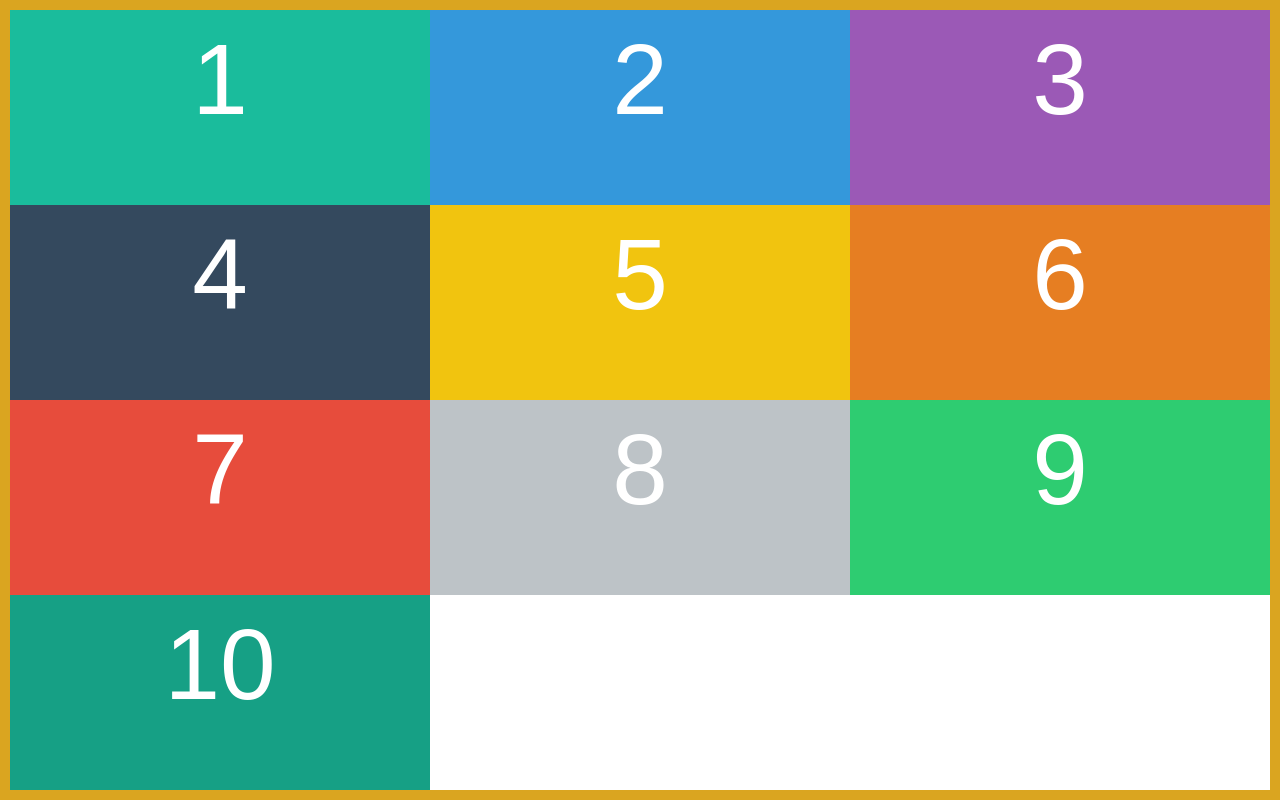
After one commit to Jairosz/2-DAW, a PHP site: page /flex-wrap.html in a window 1280 px wide. The commit adds this page. Run offline with PHP 8.4, Linux system fonts and the light colour scheme.

Commit message:
ejercicios
ejs

```diff
--- a/Desarrollo_Web_en_Entorno_Cliente/UD1-EJS/U1_R1_Ej1.html
+++ b/Desarrollo_Web_en_Entorno_Cliente/UD1-Seleccion de Arquitecturas/U1_R1_Ej1.html
@@ -9,5 +9,7 @@
     <h1> Modificando el código HTML</h1>
     <p id = "prueba">Modificando todo el contenido</p>
     <button type ="button" onclick="document.getElementById('prueba').innerHTML ='Cambiando todo el contenido'">Dale click</button>
+    <button type ="button" onclick="document.getElementById('titulo').innerHTML ='Cambiando el titulo'">cambiar tituliko</button>
+
 </body>
 </html>
--- a/Desarrollo_Web_en_Entorno_Cliente/UD1-EJS/U1_R2_Ej3.js
+++ b/Desarrollo_Web_en_Entorno_Cliente/UD1-Seleccion de Arquitecturas/U1_R2_Ej3.js
@@ -10,5 +10,4 @@ function cambiarColor(){
         botonFalse.classList.remove('colorBotonDefault');
         botonFalse.classList.add('colorBotonRed');
     }
-
 }
--- /dev/null
+++ b/Diseño_de_Interfaces_Web/flex-wrap.css
@@ -0,0 +1,54 @@
+/* CSS Normalize */
+article,aside,details,figcaption,figure,footer,header,hgroup,nav,section,summary{display:block;}audio,canvas,video{display:inline-block;}audio:not([controls]){display:none;height:0;}[hidden]{display:none;}html{font-family:sans-serif;-webkit-text-size-adjust:100%;-ms-text-size-adjust:100%;}a:focus{outline:thin dotted;}a:active,a:hover{outline:0;}h1{font-size:2em;}abbr[title]{border-bottom:1px dotted;}b,strong{font-weight:700;}dfn{font-style:italic;}mark{background:#ff0;color:#000;}code,kbd,pre,samp{font-family:monospace, serif;font-size:1em;}pre{white-space:pre-wrap;word-wrap:break-word;}q{quotes:\201C \201D \2018 \2019;}small{font-size:80%;}sub,sup{font-size:75%;line-height:0;position:relative;vertical-align:baseline;}sup{top:-.5em;}sub{bottom:-.25em;}img{border:0;}svg:not(:root){overflow:hidden;}fieldset{border:1px solid silver;margin:0 2px;padding:.35em .625em .75em;}button,input,select,textarea{font-family:inherit;font-size:100%;margin:0;}button,input{line-height:normal;}button,html input[type=button],/* 1 */
+input[type=reset],input[type=submit]{-webkit-appearance:button;cursor:pointer;}button[disabled],input[disabled]{cursor:default;}input[type=checkbox],input[type=radio]{box-sizing:border-box;padding:0;}input[type=search]{-webkit-appearance:textfield;-moz-box-sizing:content-box;-webkit-box-sizing:content-box;box-sizing:content-box;}input[type=search]::-webkit-search-cancel-button,input[type=search]::-webkit-search-decoration{-webkit-appearance:none;}textarea{overflow:auto;vertical-align:top;}table{border-collapse:collapse;border-spacing:0;}body,figure{margin:0;}legend,button::-moz-focus-inner,input::-moz-focus-inner{border:0;padding:0;}
+
+/* Box-sizing border-box */
+* { -moz-box-sizing: border-box; -webkit-box-sizing: border-box; box-sizing: border-box; }
+.body{
+    margin: 0;
+}
+.container{
+    display:flex;
+    border:10px solid #daa520;
+    flex-wrap: wrap;
+    height: 100vh;
+}
+
+.box{
+    font-size: 100px;
+    font-family:Arial, Helvetica, sans-serif;
+    color: white;
+    padding: 0.75rem;
+    width: 33.3333333%;
+    text-align: center;
+}
+.box1{
+    background:#1abc9c;
+}
+.box2{
+    background:#3498db;
+}
+.box3{
+    background:#9b59b6;
+}
+.box4{
+    background:#34495e;
+}
+.box5{
+    background:#f1c40f;
+}
+.box6{
+    background:#e67e22;
+}
+.box7{
+    background:#e74c3c;
+}
+.box8{
+    background:#bdc3c7;
+}
+.box9{
+    background:#2ecc71;
+}
+.box10{
+    background:#16a085;
+}
--- /dev/null
+++ b/Diseño_de_Interfaces_Web/flex-wrap.html
@@ -0,0 +1,23 @@
+<!DOCTYPE html>
+<html lang="en">
+<head>
+    <link rel="stylesheet" href="flex-wrap.css">
+    <meta charset="UTF-8">
+    <meta name="viewport" content="width=device-width, initial-scale=1.0">
+    <title>Document</title>
+</head>
+<body>
+    <div class="container">
+        <div class="box box1">1</div>
+        <div class="box box2">2</div>
+        <div class="box box3">3</div>
+        <div class="box box4">4</div>
+        <div class="box box5">5</div>
+        <div class="box box6">6</div>
+        <div class="box box7">7</div>
+        <div class="box box8">8</div>
+        <div class="box box9">9</div>
+        <div class="box box10">10</div>
+      </div>
+</body>
+</html>
--- a/Diseño_de_Interfaces_Web/intro.css
+++ b/Diseño_de_Interfaces_Web/intro.css
@@ -7,6 +7,7 @@ body{
     margin: 0;
 }
 .box{
+    text-align: center;
     font-size: 100px;
     font-family:Arial, Helvetica, sans-serif;
     color: white;
```
Also changed, not shown: Desarrollo_Web_en_Entorno_Cliente/UD1-Seleccion de Arquitecturas/U1_R2_Ej4.html (added, +18 -0 lines), Desarrollo_Web_en_Entorno_Cliente/UD2-Práctica/U2_R1_Ej1.js (added, +15 -0 lines), Desarrollo_Web_en_Entorno_Cliente/UD1-Seleccion de Arquitecturas/U1_R1_Ej2.html (renamed from Desarrollo_Web_en_Entorno_Cliente/UD1-EJS/U1_R1_Ej2.html), Desarrollo_Web_en_Entorno_Cliente/UD1-Seleccion de Arquitecturas/U1_R1_Ej3.html (renamed from Desarrollo_Web_en_Entorno_Cliente/UD1-EJS/U1_R1_Ej3.html), Desarrollo_Web_en_Entorno_Cliente/UD1-Seleccion de Arquitecturas/U1_R1_Ej3.js (renamed from Desarrollo_Web_en_Entorno_Cliente/UD1-EJS/U1_R1_Ej3.js), Desarrollo_Web_en_Entorno_Cliente/UD1-Seleccion de Arquitecturas/U1_R2_Ej2.html (renamed from Desarrollo_Web_en_Entorno_Cliente/UD1-EJS/U1_R2_Ej2.html), Desarrollo_Web_en_Entorno_Cliente/UD1-Seleccion de Arquitecturas/U1_R2_Ej2.js (renamed from Desarrollo_Web_en_Entorno_Cliente/UD1-EJS/U1_R2_Ej2.js), Desarrollo_Web_en_Entorno_Cliente/UD1-Seleccion de Arquitecturas/U1_R2_Ej3.html (renamed from Desarrollo_Web_en_Entorno_Cliente/UD1-EJS/U1_R2_Ej3.html).
